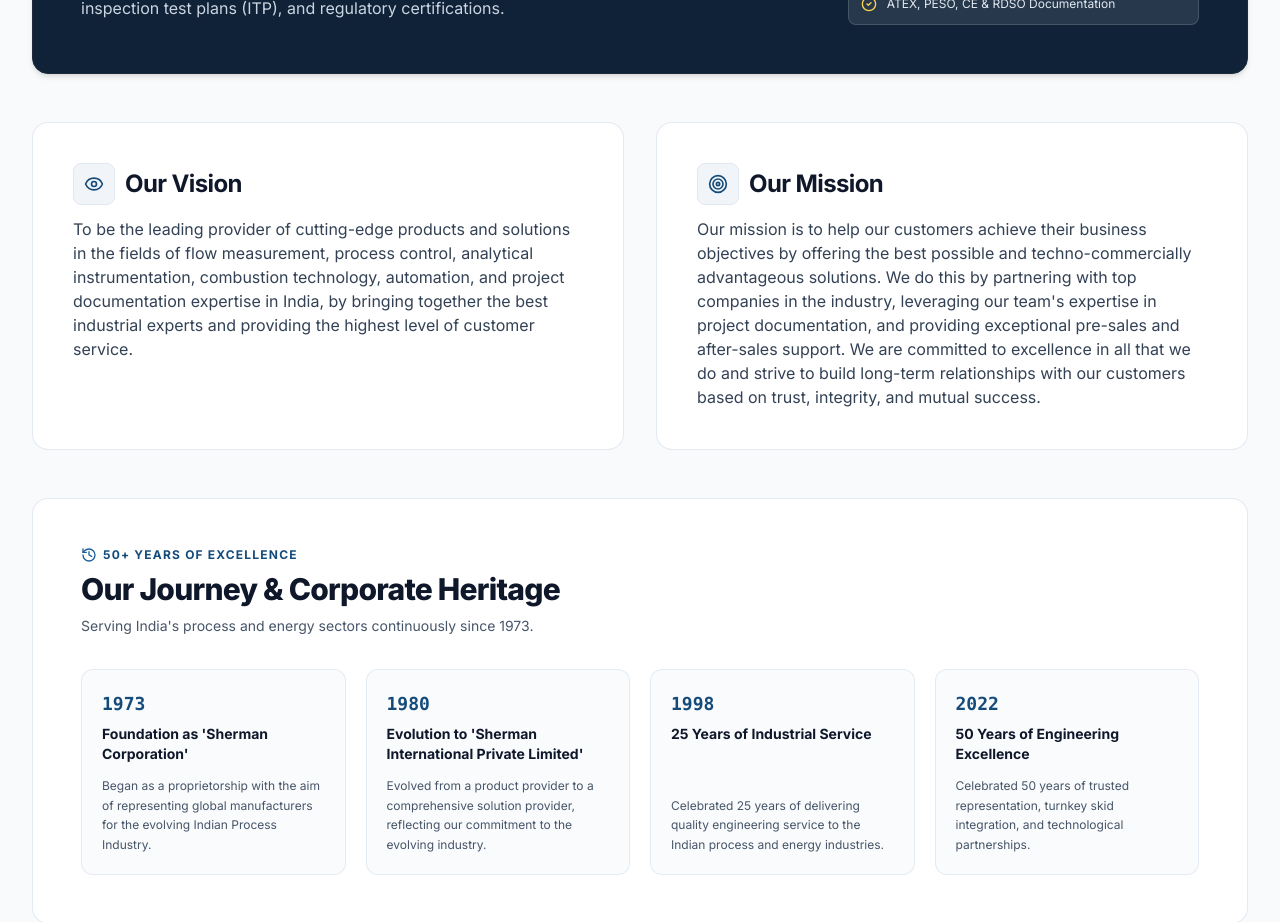
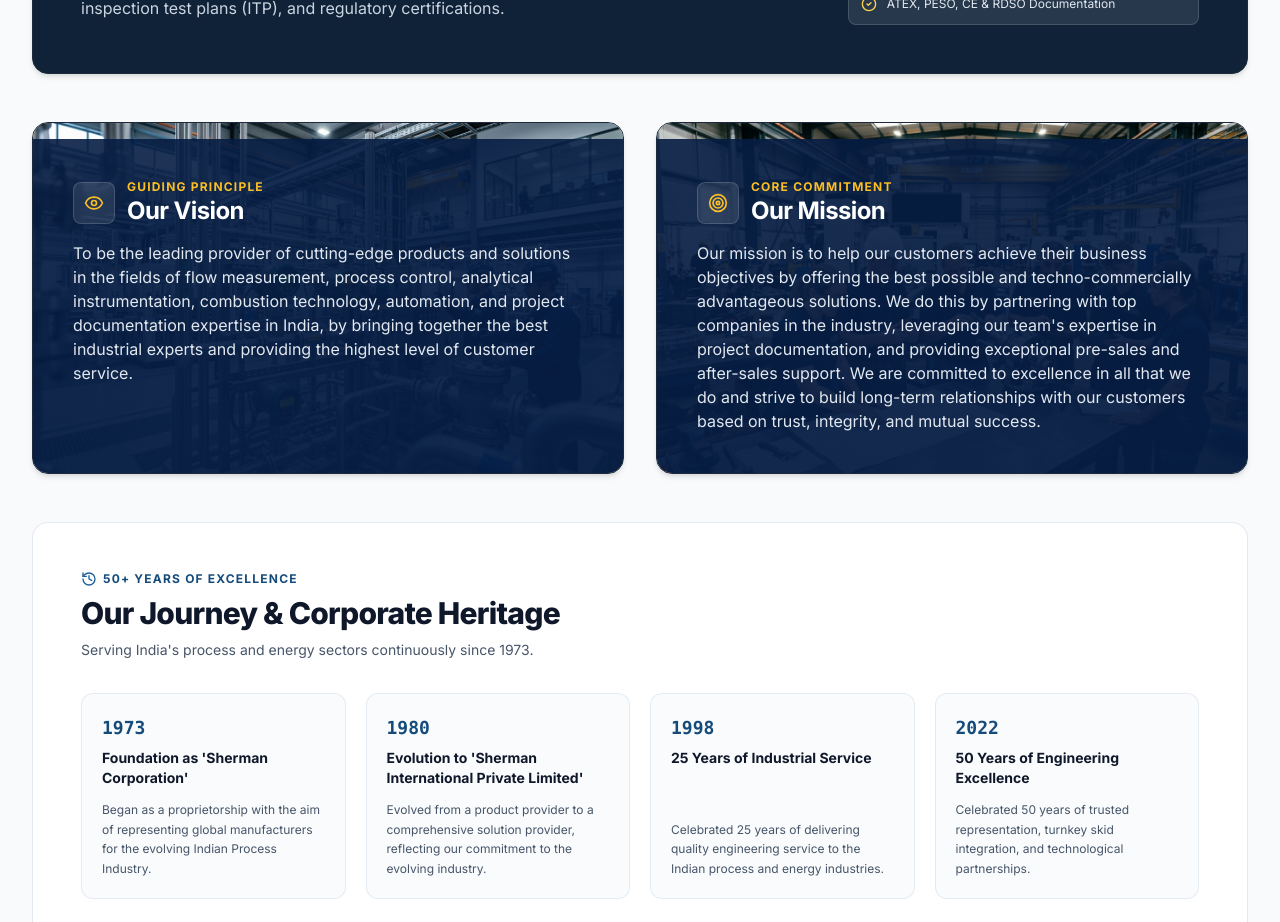
Before and after one commit to Gangadhara2829/sherman-international, a Next.js app: page /about in a window 1280 px wide. Shown: the part 1920-2842 px from the top of the page. Built offline with nearby package versions, Linux system fonts and the light colour scheme; no server answers; the database is empty.

Commit message:
Add distinct industrial photography backgrounds with navy overlays to Our Vision and Our Mission sections

```diff
--- a/src/app/about/page.tsx
+++ b/src/app/about/page.tsx
@@ -275,37 +275,73 @@
           </div>
         </section>
 
-        {/* SECTION 4: Vision & Mission (2-Column Balanced Grid) */}
+        {/* SECTION 4: Vision & Mission (2-Column Balanced Cards with Industrial Backgrounds) */}
         <section className="grid grid-cols-1 md:grid-cols-2 gap-6 sm:gap-8">
           {/* Vision */}
-          <div className="bg-white rounded-2xl border border-slate-200/90 p-6 sm:p-8 lg:p-10 shadow-2xs flex flex-col justify-between space-y-4">
-            <div className="space-y-3">
-              <div className="flex items-center gap-2.5">
-                <div className="p-2.5 bg-slate-100 text-navy rounded-lg border border-slate-200">
-                  <Eye className="w-5 h-5 text-sherman-700" />
+          <div className="relative rounded-2xl overflow-hidden border border-slate-800 shadow-md p-6 sm:p-8 lg:p-10 flex flex-col justify-between space-y-4 group min-h-[300px]">
+            {/* Industrial Vision Background Image */}
+            <SafeImage
+              src="/images/about/vision-bg.jpg"
+              fallbackSrc="/images/why-sherman/system-integration.jpg"
+              alt="Sherman Industrial Vision - Advanced Process Engineering"
+              fill
+              className="object-cover transition-transform duration-700 group-hover:scale-105"
+              sizes="(max-width: 768px) 100vw, 50vw"
+            />
+            {/* Subtle Navy / Dark Overlay for Enhanced Readability */}
+            <div className="absolute inset-0 bg-gradient-to-b from-[#061d43]/90 via-[#061d43]/88 to-[#061d43]/95 pointer-events-none" />
+
+            {/* Content Container */}
+            <div className="relative z-10 space-y-3.5">
+              <div className="flex items-center gap-3">
+                <div className="p-2.5 bg-white/10 text-amber-400 rounded-lg border border-white/15 backdrop-blur-xs">
+                  <Eye className="w-5 h-5 text-amber-400" />
                 </div>
-                <h3 className="text-xl sm:text-2xl font-bold text-slate-900 tracking-tight">
-                  Our Vision
-                </h3>
+                <div>
+                  <div className="text-xs font-bold uppercase tracking-widest text-amber-400">
+                    Guiding Principle
+                  </div>
+                  <h3 className="text-xl sm:text-2xl font-bold text-white tracking-tight">
+                    Our Vision
+                  </h3>
+                </div>
               </div>
-              <p className="text-sm sm:text-base text-slate-700 leading-relaxed font-normal">
+              <p className="text-sm sm:text-base text-slate-200 leading-relaxed font-normal">
                 {visionMission.vision}
               </p>
             </div>
           </div>
 
           {/* Mission */}
-          <div className="bg-white rounded-2xl border border-slate-200/90 p-6 sm:p-8 lg:p-10 shadow-2xs flex flex-col justify-between space-y-4">
-            <div className="space-y-3">
-              <div className="flex items-center gap-2.5">
-                <div className="p-2.5 bg-slate-100 text-navy rounded-lg border border-slate-200">
-                  <Target className="w-5 h-5 text-sherman-700" />
+          <div className="relative rounded-2xl overflow-hidden border border-slate-800 shadow-md p-6 sm:p-8 lg:p-10 flex flex-col justify-between space-y-4 group min-h-[300px]">
+            {/* Industrial Mission Background Image */}
+            <SafeImage
+              src="/images/about/mission-bg.jpg"
+              fallbackSrc="/images/why-sherman/technocrat-depth.jpg"
+              alt="Sherman Industrial Mission - Technocrat Engineering & Project Delivery"
+              fill
+              className="object-cover transition-transform duration-700 group-hover:scale-105"
+              sizes="(max-width: 768px) 100vw, 50vw"
+            />
+            {/* Subtle Navy / Dark Overlay for Enhanced Readability */}
+            <div className="absolute inset-0 bg-gradient-to-b from-[#061d43]/90 via-[#061d43]/88 to-[#061d43]/95 pointer-events-none" />
+
+            {/* Content Container */}
+            <div className="relative z-10 space-y-3.5">
+              <div className="flex items-center gap-3">
+                <div className="p-2.5 bg-white/10 text-amber-400 rounded-lg border border-white/15 backdrop-blur-xs">
+                  <Target className="w-5 h-5 text-amber-400" />
                 </div>
-                <h3 className="text-xl sm:text-2xl font-bold text-slate-900 tracking-tight">
-                  Our Mission
-                </h3>
+                <div>
+                  <div className="text-xs font-bold uppercase tracking-widest text-amber-400">
+                    Core Commitment
+                  </div>
+                  <h3 className="text-xl sm:text-2xl font-bold text-white tracking-tight">
+                    Our Mission
+                  </h3>
+                </div>
               </div>
-              <p className="text-sm sm:text-base text-slate-700 leading-relaxed font-normal">
+              <p className="text-sm sm:text-base text-slate-200 leading-relaxed font-normal">
                 {visionMission.mission}
               </p>
             </div>
```
Also changed, not shown: public/images/about/mission-bg.jpg (added), public/images/about/vision-bg.jpg (added).
